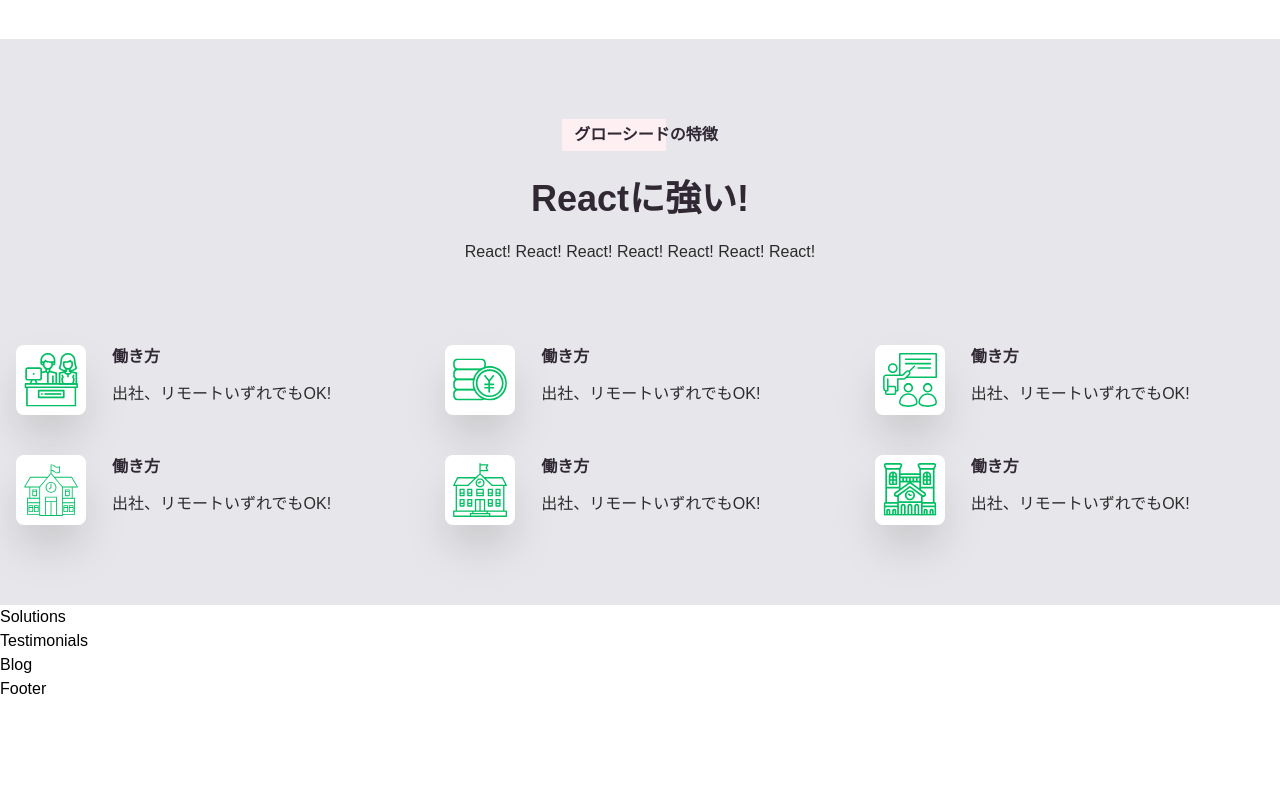
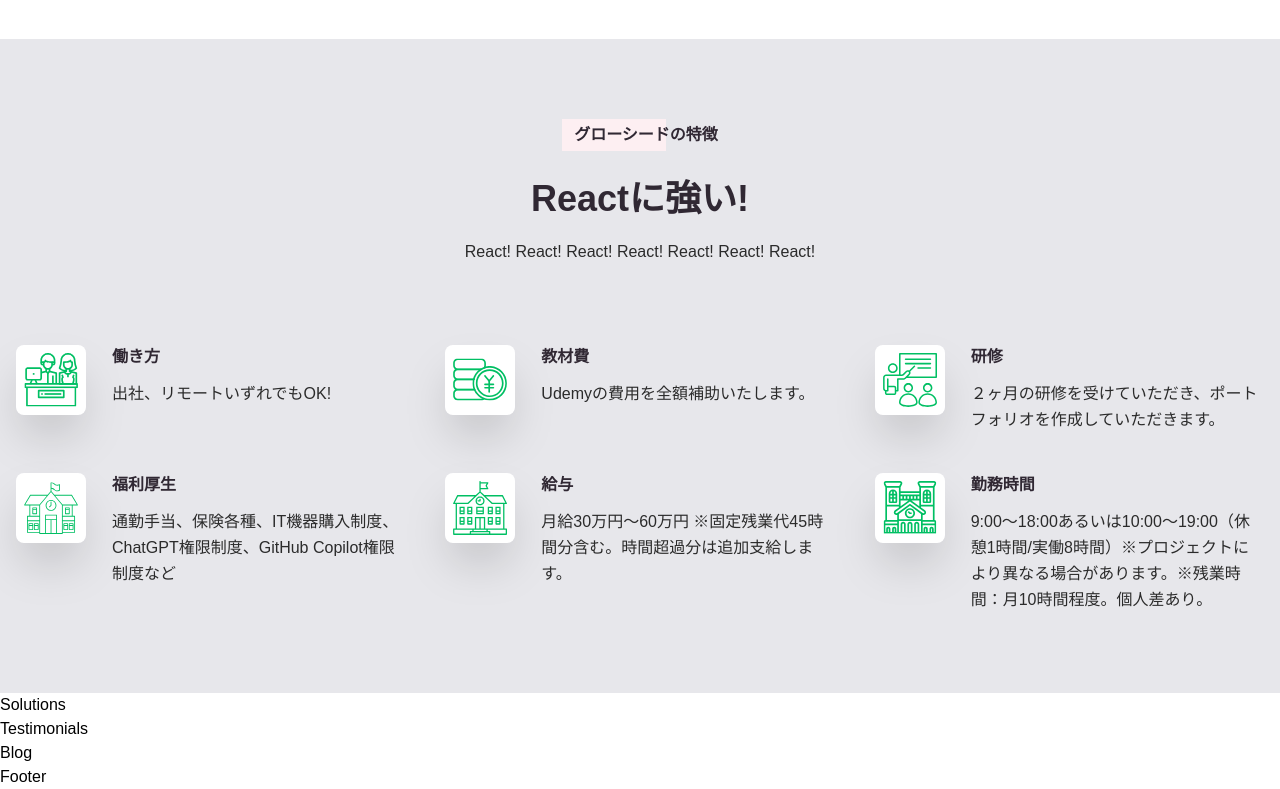
Before and after one commit to tajimamsk/next-tailwind-hp, a Next.js app: page / in a window 1280 px wide. Shown: the part 1288-2077 px from the top of the page. Before the commit the page ends 1989 px from the top, so only its background shows below. Built offline with nearby package versions, Linux system fonts and the light colour scheme; a web font is replaced by a local one.

Commit message:
aos + 微修正

```diff
--- a/components/Services.js
+++ b/components/Services.js
@@ -1,5 +1,9 @@
+"use client";
+import { useEffect } from "react";
 import Image from "next/image";
-import React from "react";
+
+import AOS from "aos";
+import "aos/dist/aos.css";
 
 const servicesContent = {
   text: {
@@ -15,38 +19,53 @@ const servicesContent = {
     },
     {
       icon: "/assets/icon-2.svg",
-      title: "働き方",
-      description: "出社、リモートいずれでもOK!",
+      title: "教材費",
+      description: "Udemyの費用を全額補助いたします。",
     },
     {
       icon: "/assets/icon-3.svg",
-      title: "働き方",
-      description: "出社、リモートいずれでもOK!",
+      title: "研修",
+      description:
+        "２ヶ月の研修を受けていただき、ポートフォリオを作成していただきます。",
     },
     {
       icon: "/assets/icon-4.svg",
-      title: "働き方",
-      description: "出社、リモートいずれでもOK!",
+      title: "福利厚生",
+      description:
+        "通勤手当、保険各種、IT機器購入制度、ChatGPT権限制度、GitHub Copilot権限制度など",
     },
     {
       icon: "/assets/icon-5.svg",
-      title: "働き方",
-      description: "出社、リモートいずれでもOK!",
+      title: "給与",
+      description:
+        "月給30万円〜60万円 ※固定残業代45時間分含む。時間超過分は追加支給します。",
     },
     {
       icon: "/assets/icon-6.svg",
-      title: "働き方",
-      description: "出社、リモートいずれでもOK!",
+      title: "勤務時間",
+      description:
+        "9:00〜18:00あるいは10:00〜19:00（休憩1時間/実働8時間）※プロジェクトにより異なる場合があります。※残業時間：月10時間程度。個人差あり。",
     },
   ],
 };
 
 const Services = () => {
+  useEffect(() => {
+    AOS.init({
+      duration: 700,
+      easing: "slide",
+      once: true,
+    });
+  }, []);
   return (
     <section id="services" className="py-20 bg-light">
       <div className="container px-4 mx-auto">
         {/* top */}
-        <div className="max-w-xl mx-auto text-center mb-20">
+        <div
+          className="max-w-xl mx-auto text-center mb-20"
+          data-aos="fade-up"
+          data-aos-delay="100"
+        >
           <span
             className="inline-block py-1 pl-3 text-heading font-semibold relative mb-7
             before:content-[' '] before:absolute before:w-2/3 before:bg-pinkLight before:left-0
@@ -61,10 +80,18 @@ const Services = () => {
             {servicesContent.text.description}
           </p>
         </div>
+
         {/* bottom */}
         <div className="grid grid-cols-1 md:grid-cols-2 xl:grid-cols-3 gap-10">
-          {servicesContent.items.map((item, index) => (
-            <div key={index} className="flex space-x-10">
+          {servicesContent.items.map((item, index) => {
+            index *= 100;
+            return (
+              <div
+                key={index}
+                className="flex space-x-10"
+                data-aos="fade-up"
+                data-aos-delay={index}
+              >
                 <div className="w-14 shrink-0">
                   <span
                     className="inline-flex items-center justify-center p-2
@@ -75,10 +102,13 @@ const Services = () => {
                 </div>
                 <div>
                   <h3 className="text-heading font-bold mb-3">{item.title}</h3>
-                <p className="leading-relaxed text-body">{item.description}</p>
+                  <p className="leading-relaxed text-body">
+                    {item.description}
+                  </p>
                 </div>
               </div>
-          ))}
+            );
+          })}
         </div>
       </div>
     </section>
```
Lines whose indentation alone changed are shown as unchanged.
